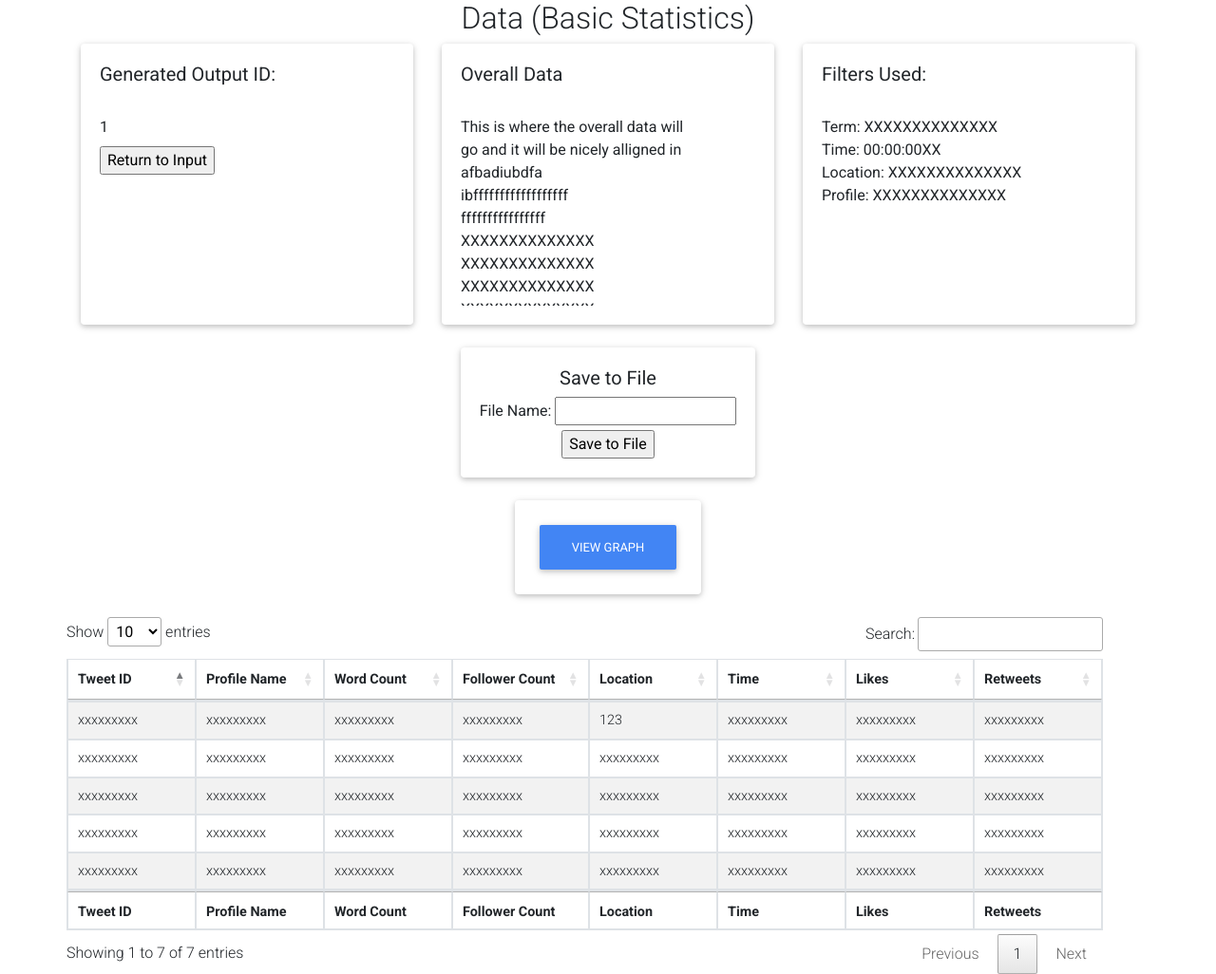
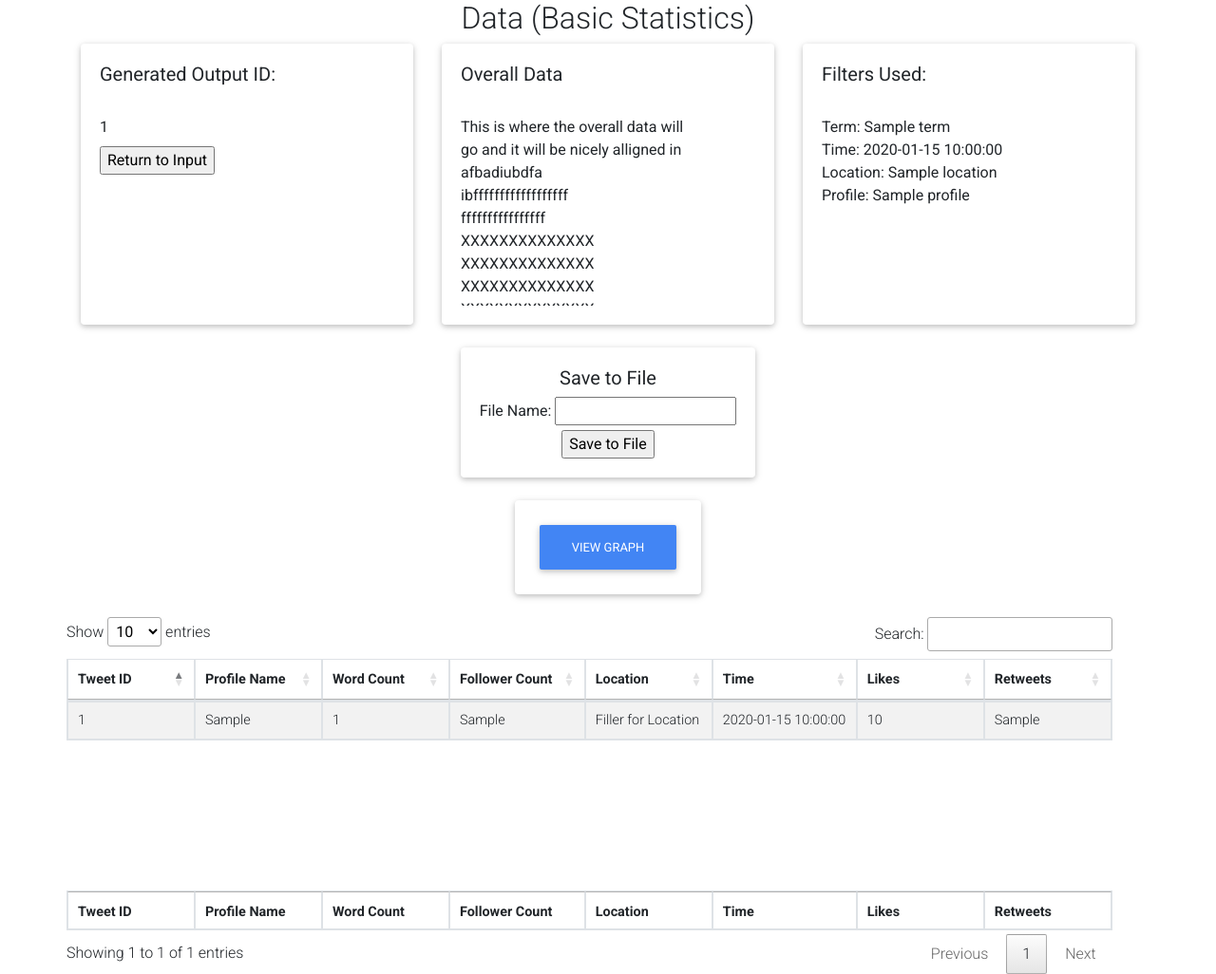
Before and after one commit to lru-avershave/CapstoneProject, a Flask app: template app/templates/output_basic_form.html in a window 1280 px wide. Shown: the whole page at 95% size. Run offline with Flask 2, Linux system fonts and the light colour scheme; the template is opened without the code that fills it: most values are stand-ins (such as "Sample title", 1, 10 or a date in 2020); lists and menus that the app fills with data are empty; parts of the project's set-up code (start-up, migrations or seed data) failed here and were passed over; some libraries are stand-ins or nearby versions.

Commit message:
adding dynamic growth on data

```diff
--- a/app/templates/output_basic_form.html
+++ b/app/templates/output_basic_form.html
@@ -42,10 +42,10 @@ Tweet Basic Stats Output ~ Basic
                     <div class = "card-body">
                         <h5>Filters Used:</h4>
                         <br>
-                        <label id = "filters_used">Term: XXXXXXXXXXXXXX
-                            <br>Time: 00:00:00XX
-                            <br>Location: XXXXXXXXXXXXXX
-                            <br>Profile: XXXXXXXXXXXXXX
+                        <label id = "filters_used">Term: {{ term }}
+                            <br>Time: {{ time }}
+                            <br>Location: {{ location }}
+                            <br>Profile: {{ profile }}
                         </label>
                    </div>
                 </div>
@@ -96,76 +96,18 @@ Tweet Basic Stats Output ~ Basic
                     </tr>
                 </thead>
                 <tbody>
+                    {% for document in tweets %}
                     <tr>
-                        <td>xxxxxxxxx</td>
-                        <td>xxxxxxxxx</td>
-                        <td>xxxxxxxxx</td>
-                        <td>xxxxxxxxx</td>
-                        <td>123</td>
-                        <td>xxxxxxxxx</td>
-                        <td>xxxxxxxxx</td>
-                        <td>xxxxxxxxx</td>
-                    </tr>
-                    <tr>
-                        <td>xxxxxxxxx</td>
-                        <td>xxxxxxxxx</td>
-                        <td>xxxxxxxxx</td>
-                        <td>xxxxxxxxx</td>
-                        <td>xxxxxxxxx</td>
-                        <td>xxxxxxxxx</td>
-                        <td>xxxxxxxxx</td>
-                        <td>xxxxxxxxx</td>
-                    </tr>
-                    <tr>
-                        <td>xxxxxxxxx</td>
-                        <td>xxxxxxxxx</td>
-                        <td>xxxxxxxxx</td>
-                        <td>xxxxxxxxx</td>
-                        <td>xxxxxxxxx</td>
-                        <td>xxxxxxxxx</td>
-                        <td>xxxxxxxxx</td>
-                        <td>xxxxxxxxx</td>
-                    </tr>
-                    <tr>
-                        <td>xxxxxxxxx</td>
-                        <td>xxxxxxxxx</td>
-                        <td>xxxxxxxxx</td>
-                        <td>xxxxxxxxx</td>
-                        <td>xxxxxxxxx</td>
-                        <td>xxxxxxxxx</td>
-                        <td>xxxxxxxxx</td>
-                        <td>xxxxxxxxx</td>
-                    </tr>
-                    <tr>
-                        <td>xxxxxxxxx</td>
-                        <td>xxxxxxxxx</td>
-                        <td>xxxxxxxxx</td>
-                        <td>xxxxxxxxx</td>
-                        <td>xxxxxxxxx</td>
-                        <td>xxxxxxxxx</td>
-                        <td>xxxxxxxxx</td>
-                        <td>xxxxxxxxx</td>
-                    </tr>
-                    <tr>
-                        <td>xxxxxxxxx</td>
-                        <td>xxxxxxxxx</td>
-                        <td>xxxxxxxxx</td>
-                        <td>xxxxxxxxx</td>
-                        <td>xxxxxxxxx</td>
-                        <td>xxxxxxxxx</td>
-                        <td>xxxxxxxxx</td>
-                        <td>xxxxxxxxx</td>
-                    </tr>
-                    <tr>
-                        <td>xxxxxxxxx</td>
-                        <td>xxxxxxxxx</td>
-                        <td>xxxxxxxxx</td>
-                        <td>xxxxxxxxx</td>
-                        <td>xxxxxxxxx</td>
-                        <td>xxxxxxxxx</td>
-                        <td>xxxxxxxxx</td>
-                        <td>xxxxxxxxx</td>
-                    </tr>
+                        <td>{{ document.tweetID }}</td>
+                        <td>{{ document.tweetCreator }}</td>
+                        <td>{{ document.tweetText|length }}</td>
+                        <td>{{ document.creatorFollowers }}</td>
+                        <td>Filler for Location</td>
+                        <td>{{ document.dateCreated }}</td>
+                        <td>{{ document.tweetLikes }}</td>
+                        <td>{{ document.tweetRe }}</td>
+                     </tr>
+                {% endfor %}
                 </tbody>
                 <tfoot>
                     <tr>
```
